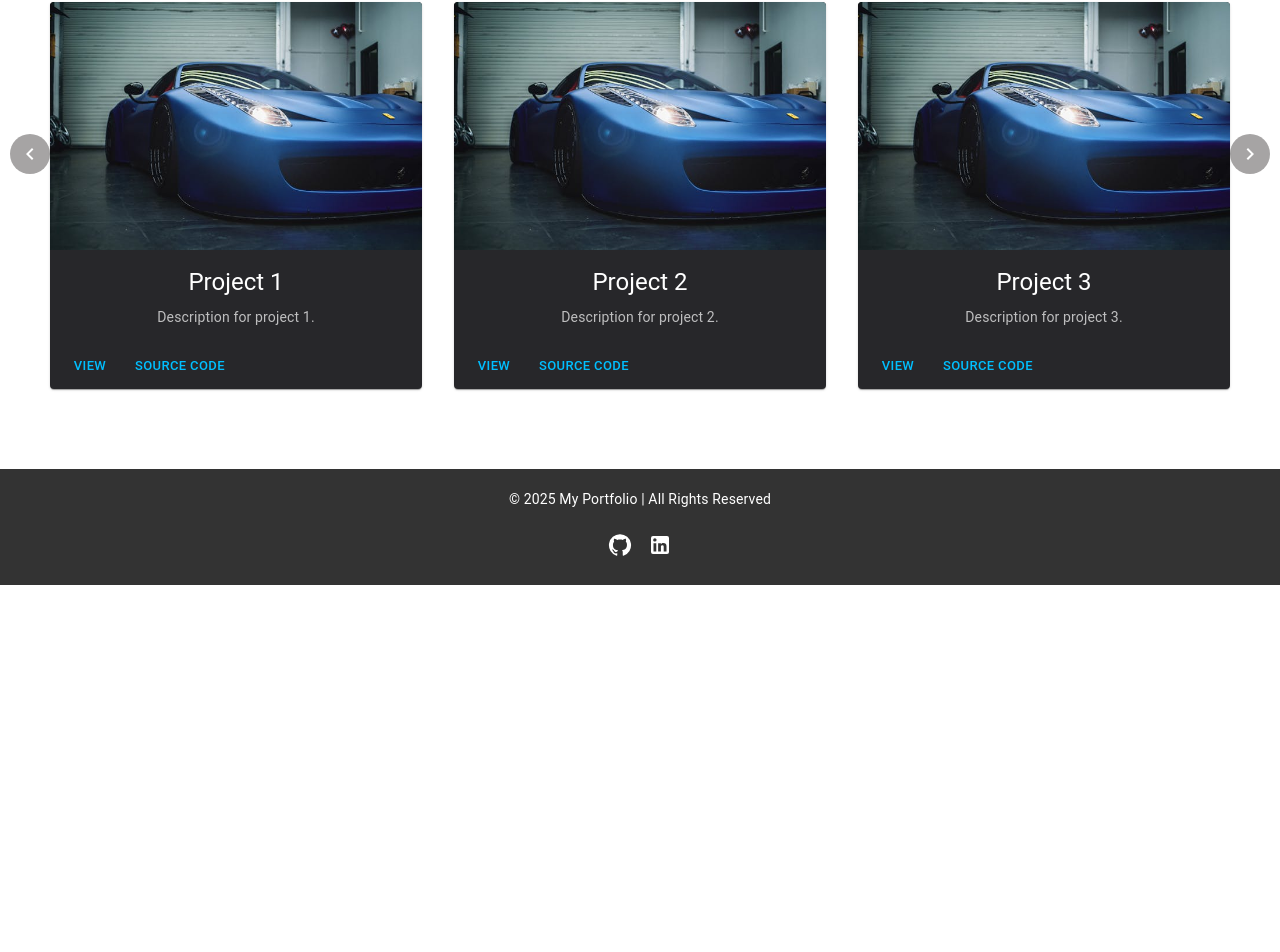
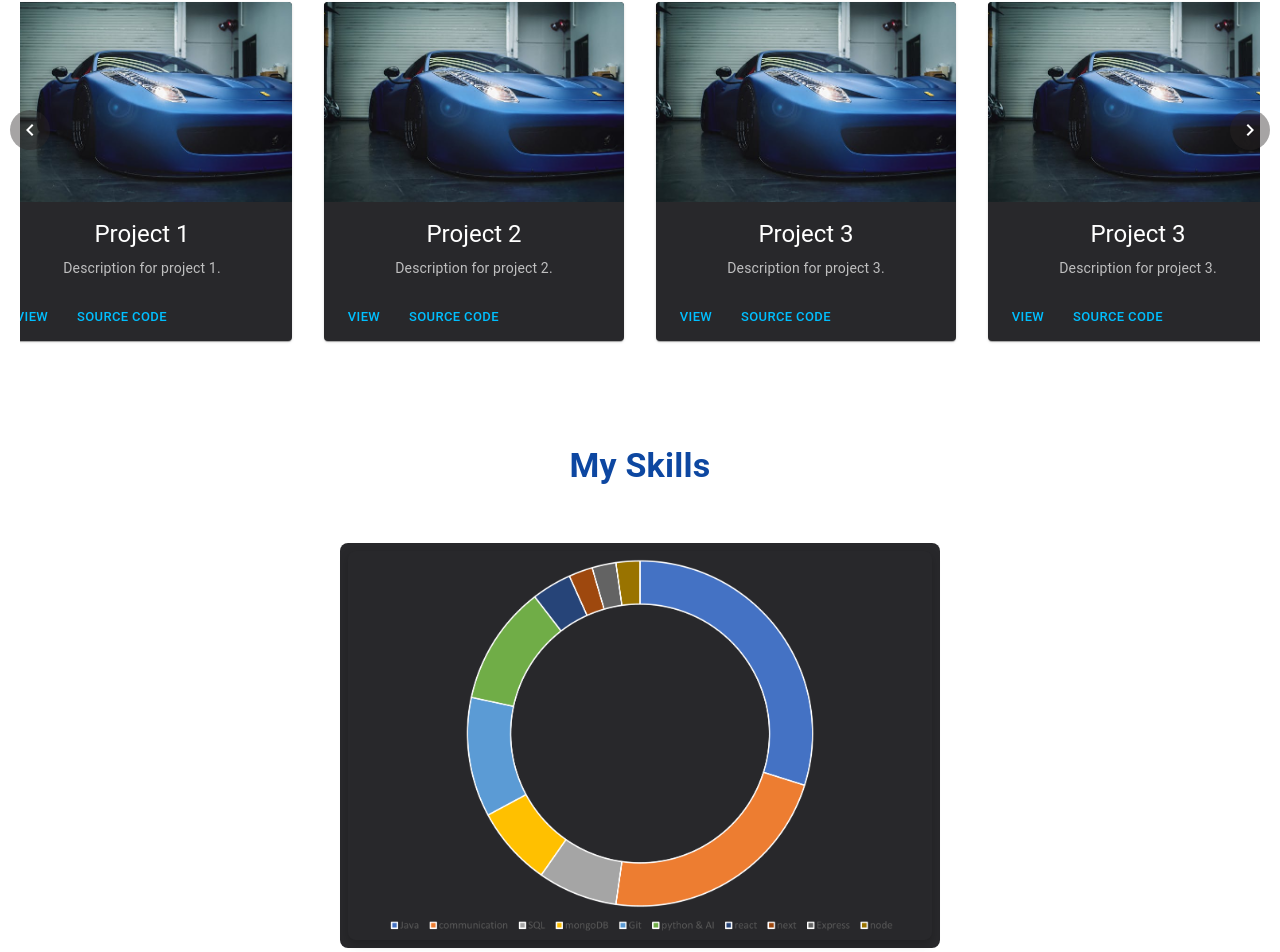
Before and after one commit to Aadarshk11/Aadarsh-Portfolio11, a Next.js app: page / in a window 1280 px wide. Shown: the part 1596-2548 px from the top of the page. Before the commit the page ends 2181 px from the top, so only its background shows below. Built offline with nearby package versions, Linux system fonts and the light colour scheme.

Commit message:
Skills section complete

```diff
--- a/src/app/components/Projects.js
+++ b/src/app/components/Projects.js
@@ -45,6 +45,12 @@ const Projects = () => {
       image: "/pexels-lynxexotics-4143660.jpg",
       link: "#",
     },
+    {
+      title: "Project 3",
+      description: "Description for project 3.",
+      image: "/pexels-lynxexotics-4143660.jpg",
+      link: "#",
+    },
   ];
 
   const containerRef = useRef(null);
@@ -52,7 +58,7 @@ const Projects = () => {
   const scrollLeft = () => {
     if (containerRef.current) {
       containerRef.current.scrollBy({
-        left: -300,
+        left: -200,
         behavior: "smooth",
       });
     }
@@ -61,7 +67,7 @@ const Projects = () => {
   const scrollRight = () => {
     if (containerRef.current) {
       containerRef.current.scrollBy({
-        left: 300,
+        left: 200,
         behavior: "smooth",
       });
     }
@@ -127,7 +133,7 @@ const Projects = () => {
           gap: 4,
           padding: "20px 10px",
           scrollSnapType: "x mandatory",
-          maxWidth: "1200px",
+          maxWidth: "1300px",
           margin: "0 auto",
           "&::-webkit-scrollbar": {
             height: "8px",
@@ -145,7 +151,7 @@ const Projects = () => {
               minWidth: 300,
               scrollSnapAlign: "start",
               transition: "transform 0.3s ease-in-out",
-              backgroundColor: "#27272a", // Slightly lighter than background
+              backgroundColor: "#28282B", // Slightly lighter than background
               color: "white",
               "&:hover": {
                 transform: "scale(1.05)",
--- /dev/null
+++ b/src/app/components/Skills.js
@@ -0,0 +1,53 @@
+import { Typography, Box, CardMedia, CardActionArea } from '@mui/material';
+import { blue } from "@mui/material/colors";
+import * as React from 'react';
+
+const Skills = () => {
+  return (
+    <Box sx={{ textAlign: 'center', padding: 3 }}>
+      {/* Title */}
+      <Typography variant="h4" sx={{ fontWeight: 600, marginBottom: 5, color: blue[900] }}>
+        My Skills
+      </Typography>
+
+      <CardActionArea
+  sx={{
+    display: 'flex',
+    justifyContent: 'center',
+    alignItems: 'center',
+
+    padding: 2 // Adds some spacing
+  }}
+>
+  <Box
+    sx={{
+      width: '80%',
+      maxWidth: 600,
+      backgroundColor: "#28282B", // Force black background behind image
+      display: "flex",
+      justifyContent: "center",
+      alignItems: "center",
+      borderRadius: 2,
+      padding: 1 // Optional padding to avoid tight edges
+    }}
+  >
+    <CardMedia
+      component="img"
+      image="/Picture1.png"
+      alt="Skills Overview"
+      sx={{
+        width: '100%',
+        height: 'auto',
+        borderRadius: 2,
+        boxShadow: '0 4px 10px rgba(0, 0, 0, 0.2)',
+        backgroundColor: "#28282B" // Ensures the image area itself has a black background
+      }}
+    />
+  </Box>
+</CardActionArea>
+
+    </Box>
+  );
+};
+
+export default Skills;
--- a/src/app/page.js
+++ b/src/app/page.js
@@ -8,6 +8,7 @@ import HeroSection from "../app/components/HeroSection";
 import AboutMe from "../app/components/AboutMe";
 import Projects from "../app/components/Projects";
 import Footer from "../app/components/Footer";
+import Skills from "../app/components/Skills";
 
 const Home = () => {
   useEffect(() => {
@@ -21,6 +22,7 @@ const Home = () => {
       <HeroSection />
       <AboutMe />
       <Projects />
+      <Skills/>
       <Footer />
     </>
   );
```
Also changed, not shown: public/Picture1.png (added).
